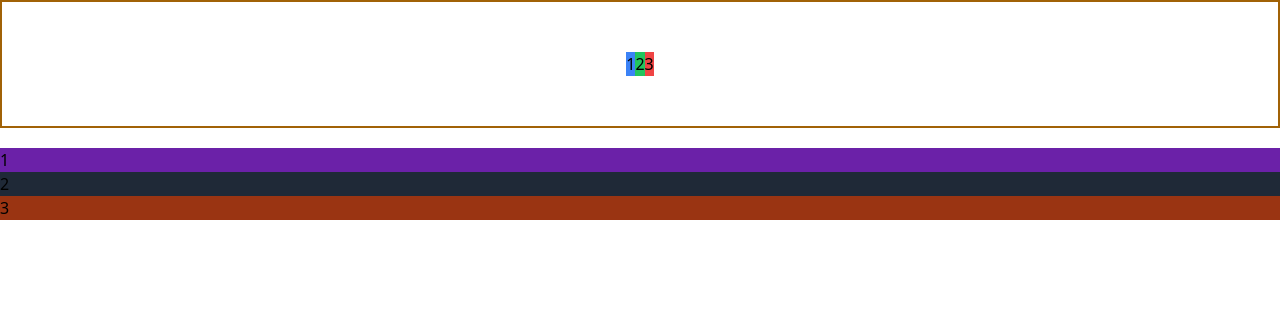
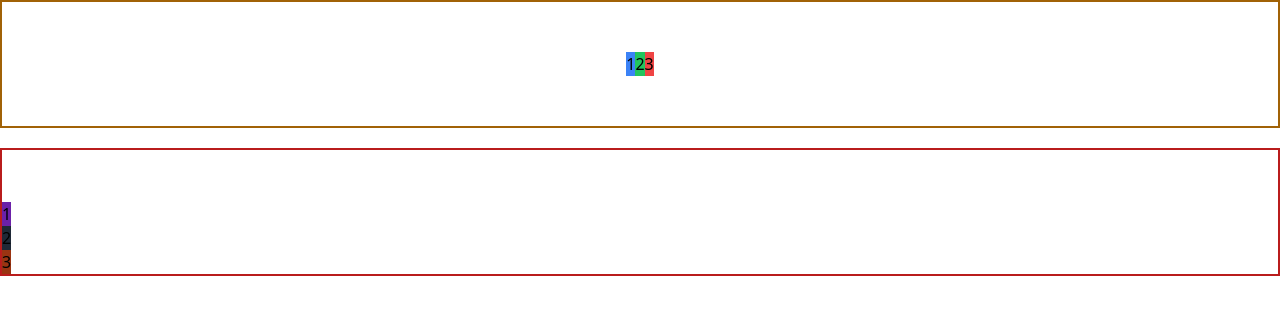
Before and after one commit to treinaweb/Tailwind-Flexbox, a website: page index.html in a window 1280 px wide. Drawn offline with nearby package versions, Linux system fonts and the light colour scheme; files that its build step writes are made by us from their sources.

Commit message:
01:05 - Alinhamento horizontal e vertical com flex-column

```diff
--- a/index.html
+++ b/index.html
@@ -14,7 +14,7 @@
         <div class="bg-red-500">3</div>
     </div>
 
-    <div class="flex flex-col">
+    <div class="flex flex-col items-start border-2 border-red-700 h-32 justify-end">
         <div class="bg-purple-800">1</div>
         <div class="bg-gray-800">2</div>
         <div class="bg-orange-800">3</div>
```
